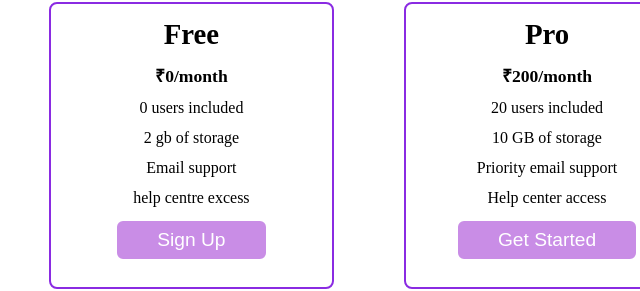
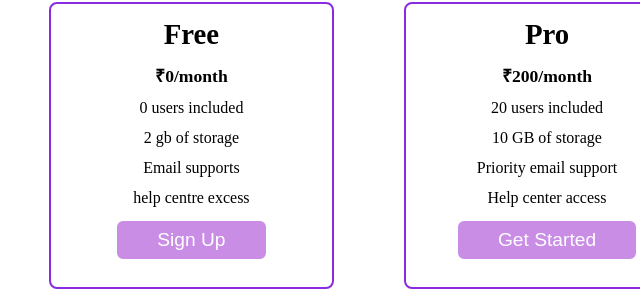
Before and after one commit to AvinashChourasia/GYM-Website, a plain HTML site: page index.html in a window 1280 px wide. Shown: the part 781-1072 px from the top of the page, 93-733 px from the left. Drawn offline with Linux system fonts and the light colour scheme.

Commit message:
Update index.html

```diff
--- a/index.html
+++ b/index.html
@@ -62,7 +62,7 @@
                             <li class="high">₹0/month</li>
                             <li>0 users included</li>
                             <li>2 gb of storage</li>
-                            <li>Email support</li>
+                            <li>Email supports</li>
                             <li>help centre excess</li>
                             <li><button class="btn"><a href="login.html">Sign Up</a></button></li>
                         </ul>
```
